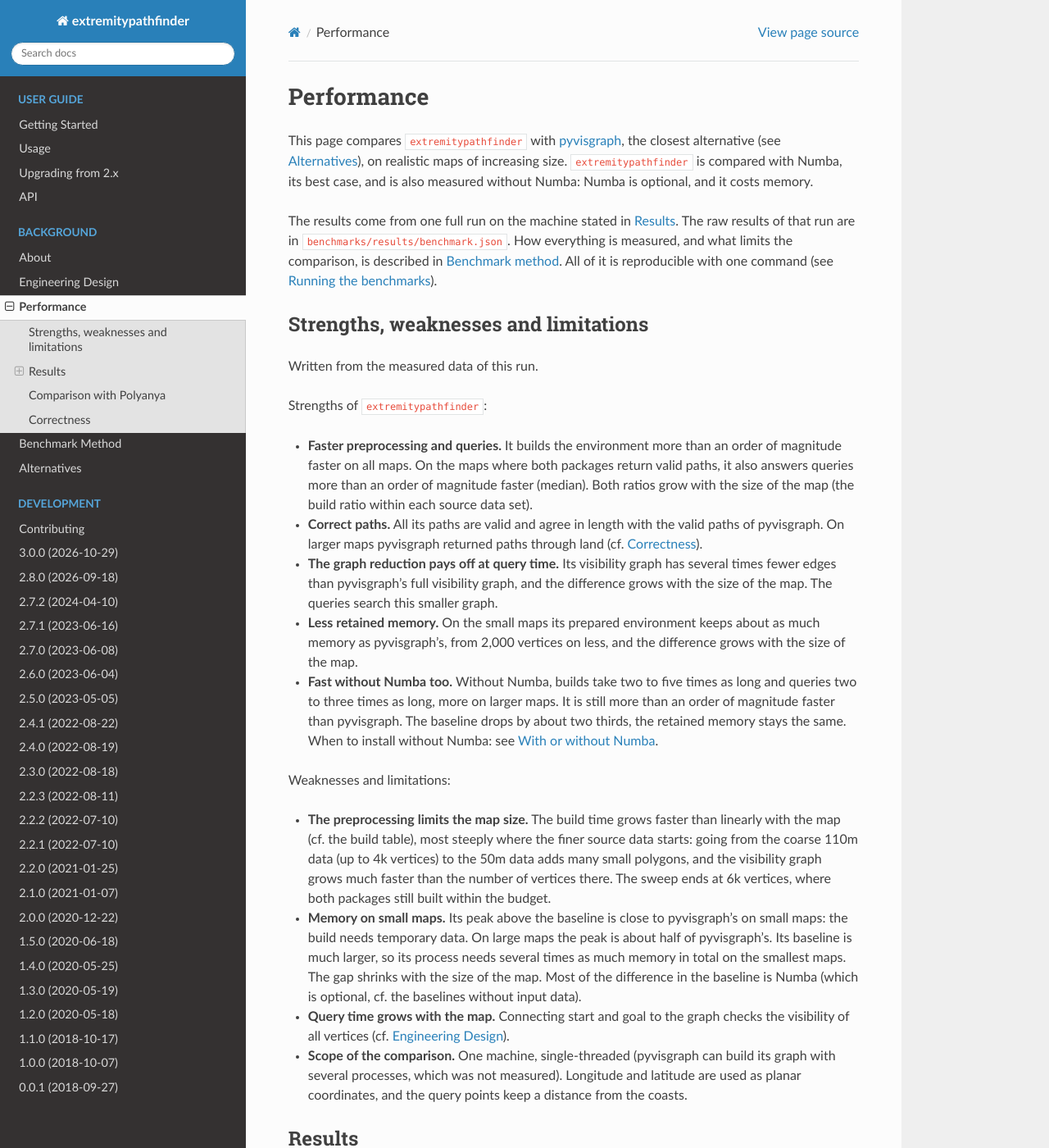
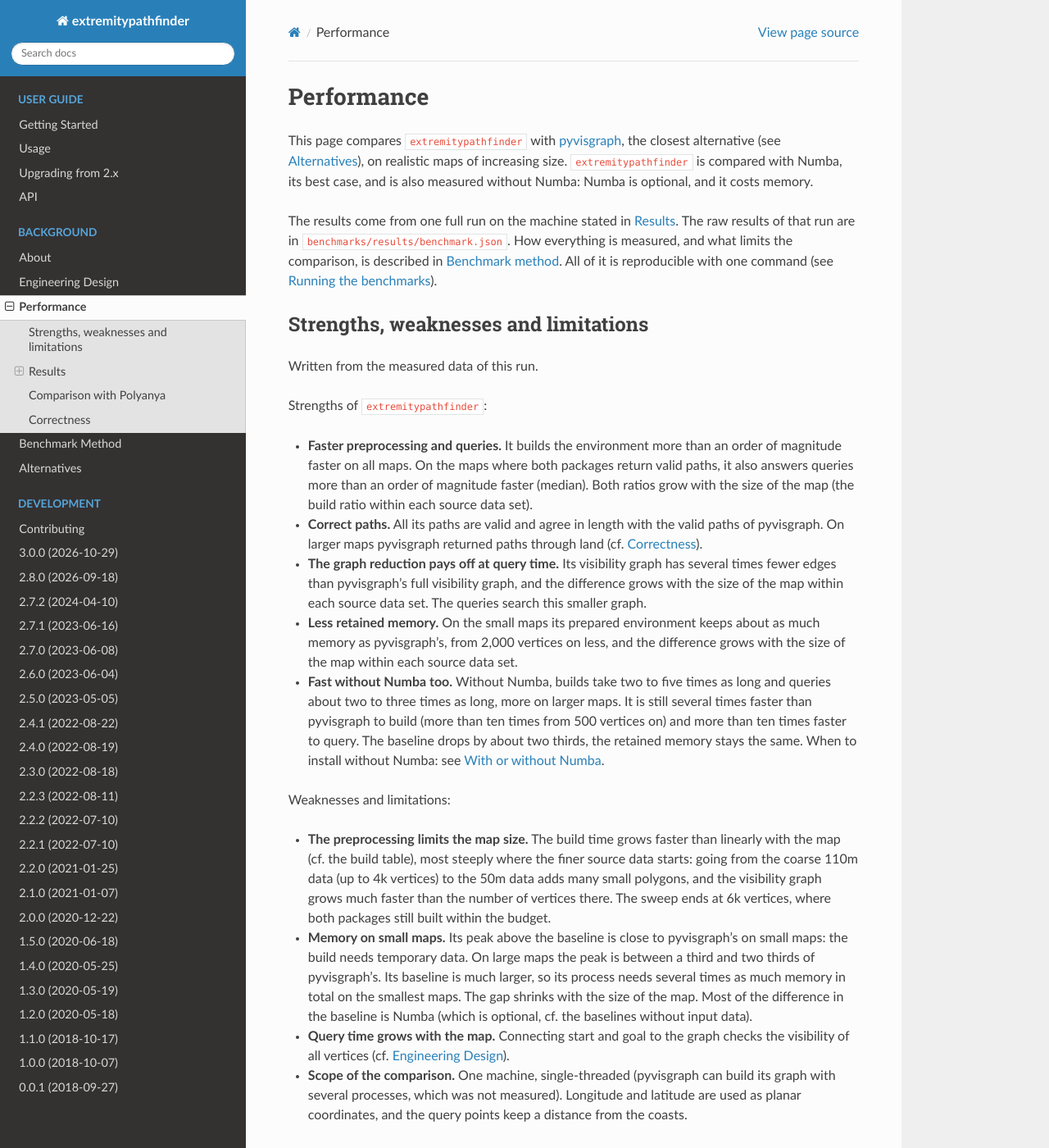
Before and after one commit to jannikmi/extremitypathfinder, a Sphinx documentation site: the page built from docs/7_performance.rst, in a window 1280 px wide and 1400 px high. Shown: the whole window at 82% size. Built offline with Sphinx 7.4.7 and the Read the Docs theme 3.1.0, drawn with Linux system fonts in a browser that asks for light colours; some of the changed text lies outside the part shown.

Commit message:
docs: precise claims on Numba, memory and growth per source data set (review)
Co-Authored-By: Claude Opus 5.5 <noreply@anthropic.com>

```diff
--- a/docs/0_getting_started.rst
+++ b/docs/0_getting_started.rst
@@ -39,7 +39,7 @@ Numba is optional. The choice is mainly speed against memory:
 
 - **Results:** paths and lengths are identical with and without Numba.
 - **Speed:** without Numba, building an environment takes two to five times as long,
-  and queries take two to three times as long, more on larger maps
+  and queries take about two to three times as long, more on larger maps
   (cf. the speed-up by Numba on the :ref:`performance page <speed-tests>`).
 - **Memory:** Numba and the compiled functions are loaded when the package is imported, in every process using it,
   even if it only loads a stored environment. This adds tens of MiB to each process (more in the resident memory
--- a/docs/7_performance.rst
+++ b/docs/7_performance.rst
@@ -34,12 +34,13 @@ Strengths of ``extremitypathfinder``:
 - **Correct paths.** All its paths are valid and agree in length with the valid paths of pyvisgraph.
   On larger maps pyvisgraph returned paths through land (cf. :ref:`benchmark-correctness`).
 - **The graph reduction pays off at query time.** Its visibility graph has several times fewer edges than
-  pyvisgraph's full visibility graph, and the difference grows with the size of the map.
+  pyvisgraph's full visibility graph, and the difference grows with the size of the map within each source data set.
   The queries search this smaller graph.
 - **Less retained memory.** On the small maps its prepared environment keeps about as much memory as pyvisgraph's,
-  from 2,000 vertices on less, and the difference grows with the size of the map.
-- **Fast without Numba too.** Without Numba, builds take two to five times as long and queries two to three times
-  as long, more on larger maps. It is still more than an order of magnitude faster than pyvisgraph.
+  from 2,000 vertices on less, and the difference grows with the size of the map within each source data set.
+- **Fast without Numba too.** Without Numba, builds take two to five times as long and queries about two to three
+  times as long, more on larger maps. It is still several times faster than pyvisgraph to build
+  (more than ten times from 500 vertices on) and more than ten times faster to query.
   The baseline drops by about two thirds, the retained memory stays the same.
   When to install without Numba: see :ref:`with-or-without-numba`.
 
@@ -50,7 +51,7 @@ Weaknesses and limitations:
   to the 50m data adds many small polygons, and the visibility graph grows much faster than the number of vertices
   there. The sweep ends at 6k vertices, where both packages still built within the budget.
 - **Memory on small maps.** Its peak above the baseline is close to pyvisgraph's on small maps:
-  the build needs temporary data. On large maps the peak is about half of pyvisgraph's.
+  the build needs temporary data. On large maps the peak is between a third and two thirds of pyvisgraph's.
   Its baseline is much larger, so its process needs several times as much memory in total on the smallest maps.
   The gap shrinks with the size of the map.
   Most of the difference in the baseline is Numba (which is optional, cf. the baselines without input data).
```
Also changed, not shown: other parts of docs/7_performance.rst (+1 -1 lines).
